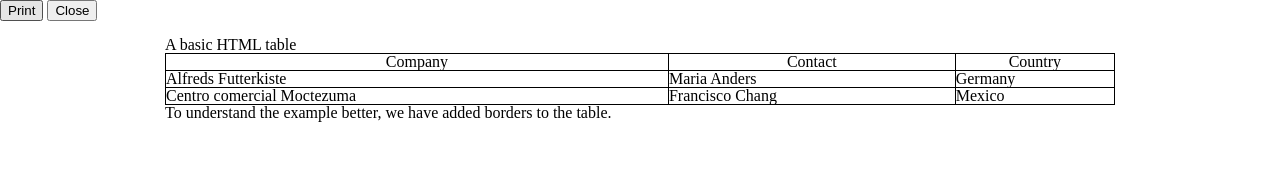
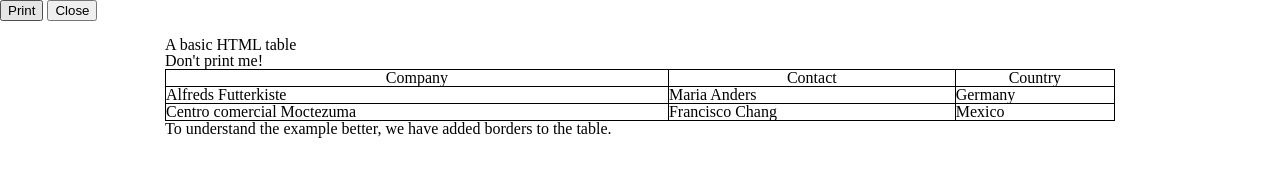
Before and after one commit to dirkarnez/print-dom-as-pdf-playground, a plain HTML site: page window.print/index.html in a window 1280 px wide. Drawn offline with nearby package versions, Linux system fonts and the light colour scheme.

Commit message:
- wip window.print/index.html

```diff
--- a/window.print/index.html
+++ b/window.print/index.html
@@ -20,6 +20,8 @@
     </div>
     <div id="print-container">
         <h2>A basic HTML table</h2>
+        <h4 class="no-print">Don't print me!</h4>
+
         <table style="width:100%">
             <tr>
                 <th>Company</th>
```
